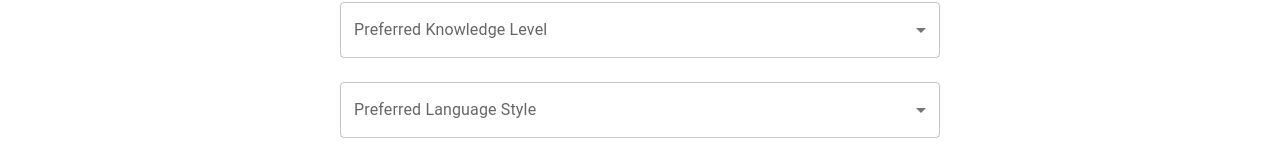
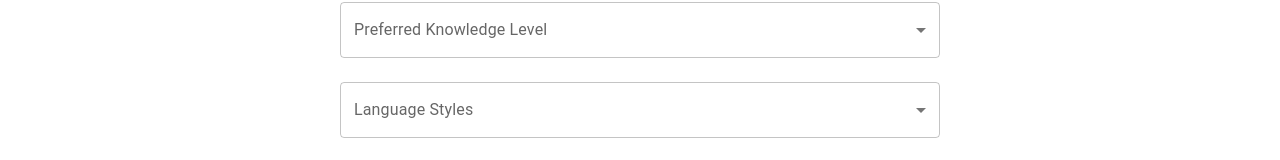
Before and after one commit to mrstjuste/adamai, a React (Create React App) app in the folder Client/adamai/: page /CreateChatbot in a window 1280 px wide. Shown: the part 546-706 px from the top of the page. Built offline with nearby package versions, Linux system fonts and the light colour scheme.

Commit message:
Update createChatbot.js

```diff
--- a/Client/adamai/src/chatbot_components/createChatbot.js
+++ b/Client/adamai/src/chatbot_components/createChatbot.js
@@ -29,7 +29,7 @@ const CreateChatbot = () => {
 
         setError(null);
         setSuccess(null);
-
+        console.log(selectedLanguageStyles)
         try {
             const response = await axios.post('http://localhost:9000/CreateChatbot', {
                 owner: loggedInUser,
@@ -126,7 +126,7 @@ const CreateChatbot = () => {
                 </FormControl>
 
                 <FormControl fullWidth margin="normal">
-                    <InputLabel>Preferred Language Style</InputLabel>
+                    <InputLabel>Language Styles</InputLabel>
                     <Select
                         multiple
                         value={selectedLanguageStyles}
@@ -134,9 +134,9 @@ const CreateChatbot = () => {
                         renderValue={(selected) => selected.join(', ')}
                         required
                     >
-                        {languageStyleOptions.map((style, index) => (
-                            <MenuItem key={index} value={style}>
-                                {style}
+                        {languageStyleOptions.map((languageStyle, index) => (
+                            <MenuItem key={index} value={languageStyle}>
+                                {languageStyle}
                             </MenuItem>
                         ))}
                     </Select>
```
